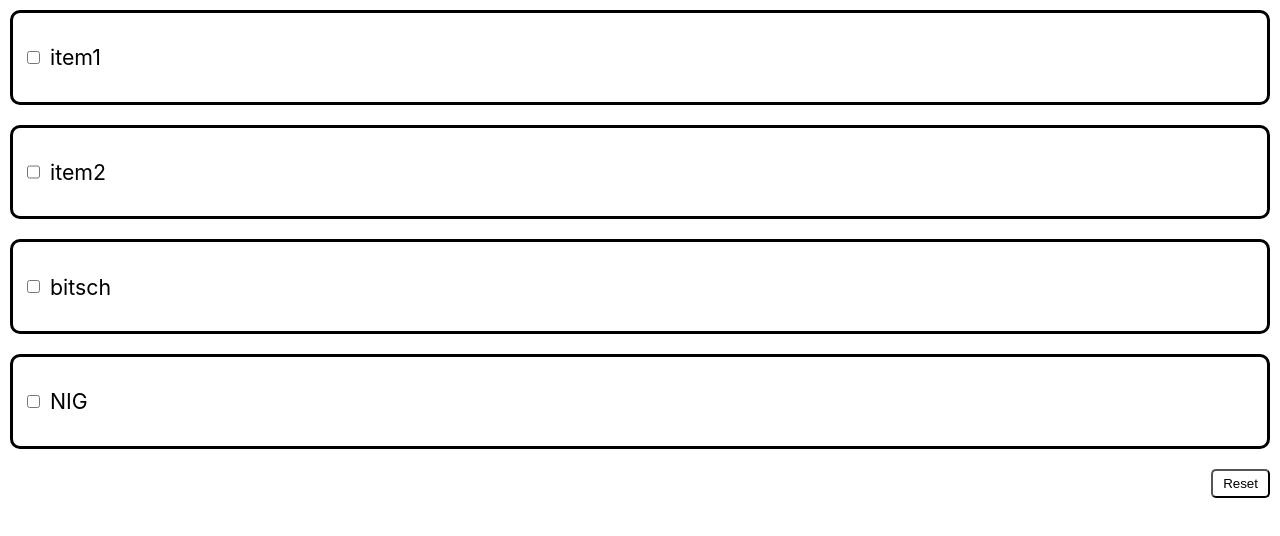
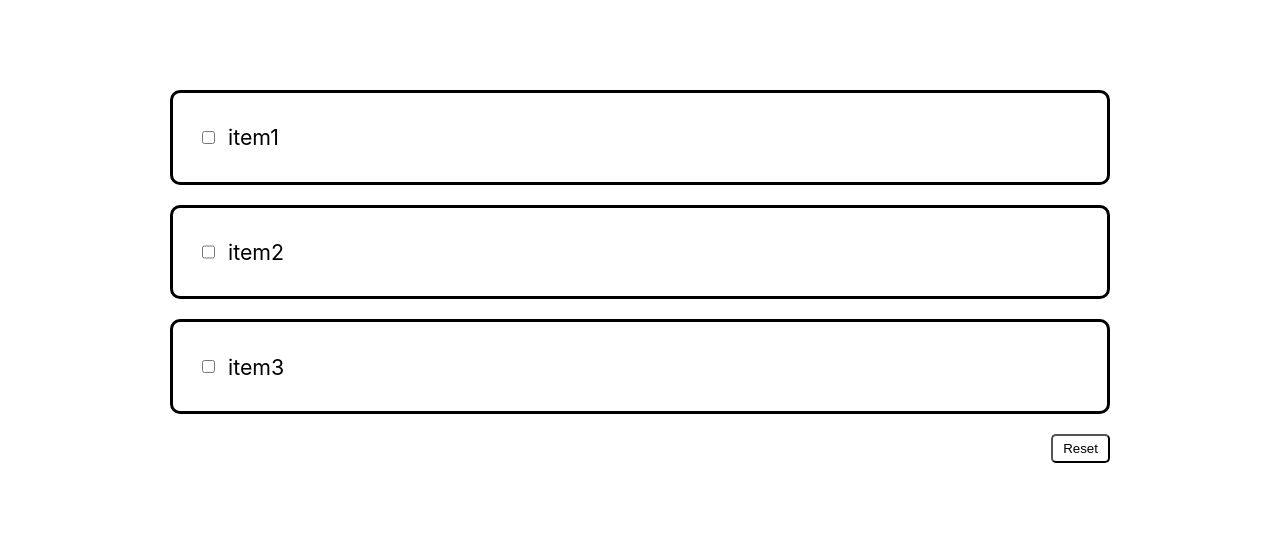
Before and after one commit to dreiki/todo-ts-1, a React (Vite) app: page / in a window 1280 px wide. Shown: the top 536 px of the page. Built offline with nearby package versions, Linux system fonts and the light colour scheme.

Commit message:
Working checklist & state

```diff
--- a/src/Todo.css
+++ b/src/Todo.css
@@ -3,18 +3,24 @@
     flex-direction: row;
     border: solid ;
     border-radius: 10px;
-    padding: 10px;
+    padding: 10px 25px;
     margin: 10px;
 }
 
 .ItemDesc {
-    padding-left: 7px;
+    padding-left: 10px;
     font-size: 16pt;
+}
+
+.Checked {
+    text-decoration: line-through;
 }
 
 .Todo {
     display: flex;
     flex-direction:column;
+    padding: 5rem 10rem;
+    min
 }
 
 .ResetButton {
--- a/src/Todo.tsx
+++ b/src/Todo.tsx
@@ -1,27 +1,48 @@
+import { useEffect, useState } from 'react'
 import './Todo.css'
 
 function TodoItems(props) {
+    let checkedtoggle = (props.status) ? "Checked" : ""
     return(
-        <div className="TodoContainer">
+        <div className="TodoContainer" onClick={props.onClick}>
             <input type="checkbox"></input>
-            <p className='ItemDesc'>{props.text}</p>
+            <p className={`ItemDesc ${checkedtoggle}`}>{props.text}</p>
         </div>
     )
 }
 
 function Todo() {
-    const data = ["item1","item2","bitsch","NIG"]
-    let dataTodo = []
-        for (let i of data) {
-            dataTodo.push(<TodoItems text={i} />)
-            console.log(i)
-        }
+    const originData = [
+        {id:1,description:"item1",checked:false},
+        {id:2,description:"item2",checked:false},
+        {id:3,description:"item3",checked:false},
+    ]
+
+    // let data = [...originData]
+
+    const [data,setData] = useState(originData)
+
+
+    function FlipCheck(index,checkstatus){
+        let temporaryFlipData=data
+        temporaryFlipData[(index-1)].checked=checkstatus
+        console.log(temporaryFlipData[(index-1)])
+        setData([...temporaryFlipData])
+    }
+
+    let dataTodoComponent = []
+    for (let i of data) {
+        dataTodoComponent.push(<TodoItems text={i.description} status={i.checked} onClick={()=>FlipCheck(i.id,!i.checked)}/>)
+    }
+
     return(
         <div className='Todo'>
-            {dataTodo}
+            {dataTodoComponent}
             <div className='ResetButton'><button>Reset</button></div>
         </div>
     )
+
+
 }
 
 
```
Also changed, not shown: src/index.css (line endings or trailing spaces).
